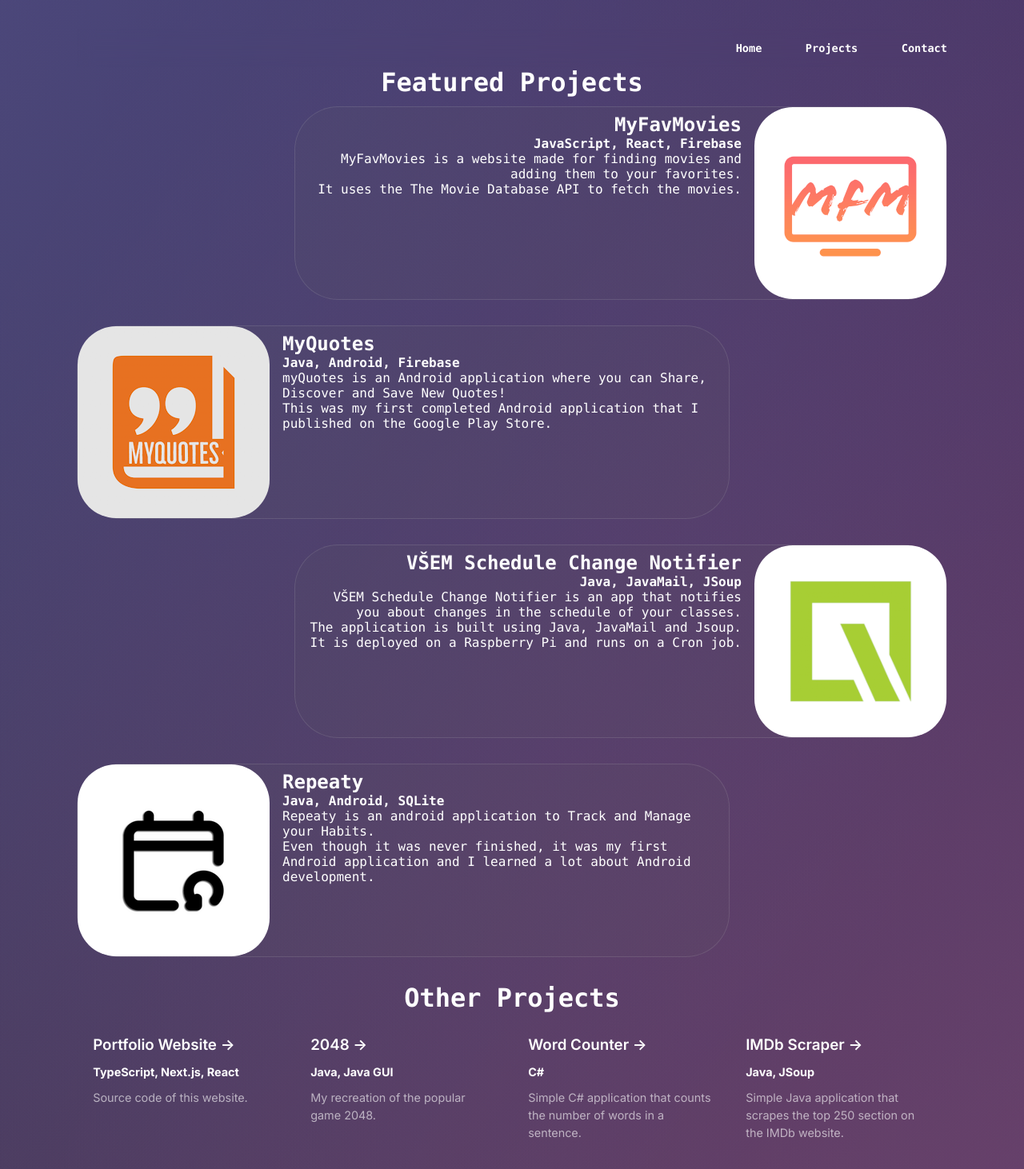
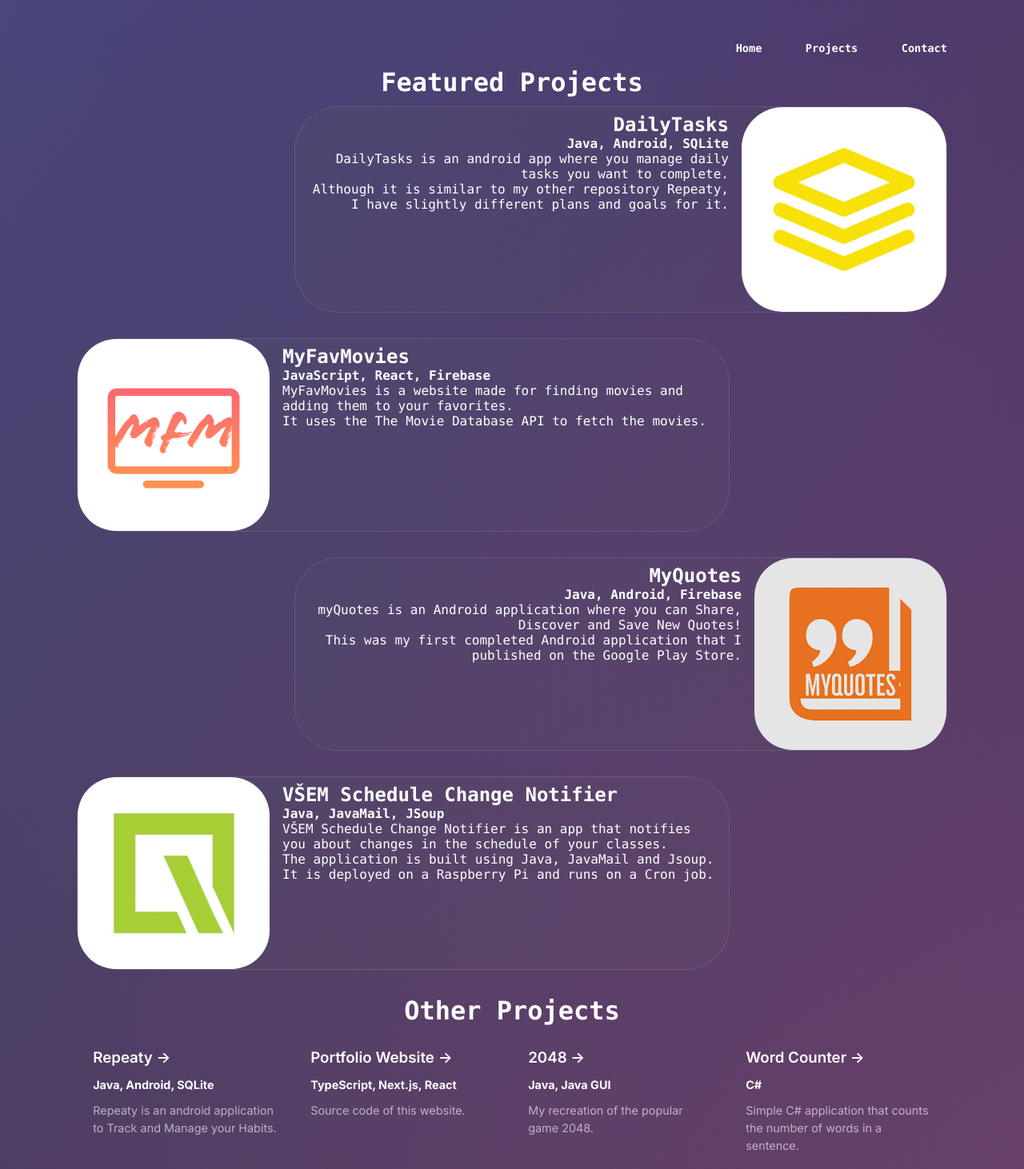
Before and after one commit to lukassobotik/personal-website, a Next.js app: page /projects in a window 1280 px wide. Shown: the part 60-1522 px from the top of the page at 80% size. Built offline with nearby package versions, Linux system fonts and the light colour scheme.

Commit message:
FeaturedProjects Update

```diff
--- a/pages/featuredProjects.tsx
+++ b/pages/featuredProjects.tsx
@@ -14,7 +14,23 @@ export default function FeaturedProjects() {
     return (
         <>
             <div className={styles.featured_projects}>
+                <Link href="/project/DailyTasks" data-aos="fade-left" className={styles.featured_project}>
+                    <div className={styles.featured_project_description}>
+                        <h2>DailyTasks</h2>
+                        <h4>
+                            Java, Android, SQLite
+                        </h4>
+                        <p>
+                            DailyTasks is an android app where you manage daily tasks you want to complete.
+                        </p>
+                        <p className={styles.extra_description}>
+                            Although it is similar to my other repository Repeaty, I have slightly different plans and goals for it.
+                        </p>
+                    </div>
+                    <Image src="/images/DailyTasks/DailyTasks.png" alt="" width={150} height={150} className={styles.featured_project_image}/>
+                </Link>
                 <Link href="/project/MyFavMovies" data-aos="fade-right" className={styles.featured_project}>
+                    <Image src="/images/MyFavMovies/MyFavMovies.png" alt="" width={150} height={150} className={styles.featured_project_image}/>
                     <div className={styles.featured_project_description}>
                         <h2>MyFavMovies</h2>
                         <h4>
@@ -27,10 +43,8 @@ export default function FeaturedProjects() {
                             It uses the The Movie Database API to fetch the movies.
                         </p>
                     </div>
-                    <Image src="/images/MyFavMovies/MyFavMovies.png" alt="" width={150} height={150} className={styles.featured_project_image}/>
                 </Link>
                 <Link href="/project/myQuotes" data-aos="fade-left" className={styles.featured_project}>
-                    <Image src="/images/myQuotes/myQuotes.png" alt="" width={150} height={150} className={styles.featured_project_image}/>
                     <div className={styles.featured_project_description}>
                         <h2>MyQuotes</h2>
                         <h4>
@@ -43,8 +57,10 @@ export default function FeaturedProjects() {
                             This was my first completed Android application that I published on the Google Play Store.
                         </p>
                     </div>
+                    <Image src="/images/myQuotes/myQuotes.png" alt="" width={150} height={150} className={styles.featured_project_image}/>
                 </Link>
                 <Link href="/project/vsem-schedule-change-notifier" data-aos="fade-right" className={styles.featured_project}>
+                    <Image src="/images/schedule-change-notifier/VŠEM.png" alt="" width={150} height={150} className={styles.featured_project_image}/>
                     <div className={styles.featured_project_description}>
                         <h2>VŠEM Schedule Change Notifier</h2>
                         <h4>
@@ -57,22 +73,6 @@ export default function FeaturedProjects() {
                             The application is built using Java, JavaMail and Jsoup. It is deployed on a Raspberry Pi and runs on a Cron job.
                         </p>
                     </div>
-                    <Image src="/images/schedule-change-notifier/VŠEM.png" alt="" width={150} height={150} className={styles.featured_project_image}/>
-                </Link>
-                <Link href="/project/Repeaty" data-aos="fade-left" className={styles.featured_project}>
-                    <Image src="/images/Repeaty/Repeaty.png" alt="" width={150} height={150} className={styles.featured_project_image}/>
-                    <div className={styles.featured_project_description}>
-                        <h2>Repeaty</h2>
-                        <h4>
-                            Java, Android, SQLite
-                        </h4>
-                        <p>
-                            Repeaty is an android application to Track and Manage your Habits.
-                        </p>
-                        <p className={styles.extra_description}>
-                            Even though it was never finished, it was my first Android application and I learned a lot about Android development.
-                        </p>
-                    </div>
                 </Link>
             </div>
         </>
--- a/pages/projects.tsx
+++ b/pages/projects.tsx
@@ -23,6 +23,17 @@ export default function Projects() {
                     Other Projects
                 </h2>
                 <div className={styles.grid}>
+                    <Link href="/project/portfolio" className={styles.project}>
+                        <h3 className={inter.className}>
+                            Repeaty <span>-&gt;</span>
+                        </h3>
+                        <h5 className={inter.className}>
+                            Java, Android, SQLite
+                        </h5>
+                        <p className={inter.className}>
+                            Repeaty is an android application to Track and Manage your Habits.
+                        </p>
+                    </Link>
                     <Link href="/project/portfolio" className={styles.project}>
                         <h3 className={inter.className}>
                             Portfolio Website <span>-&gt;</span>
```
Also changed, not shown: pages/project/DailyTasks.tsx (+3 -5 lines).
